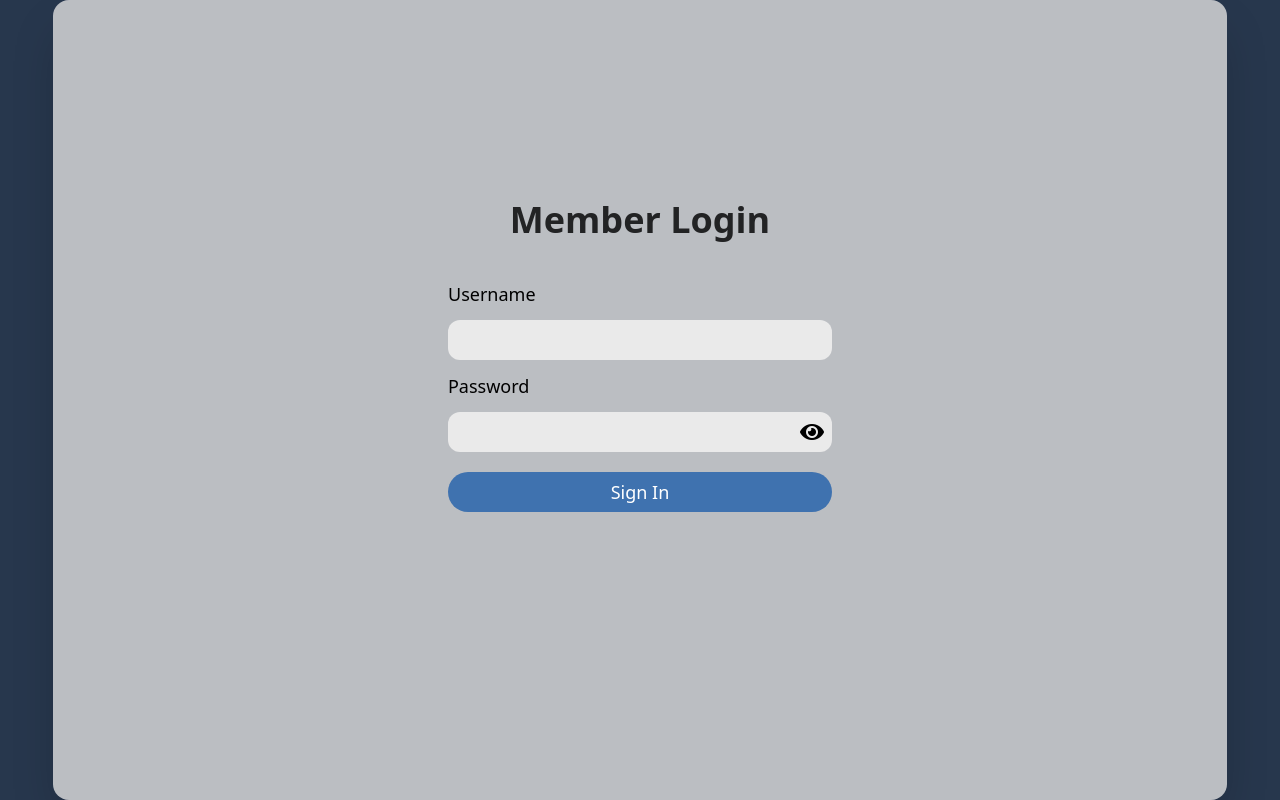
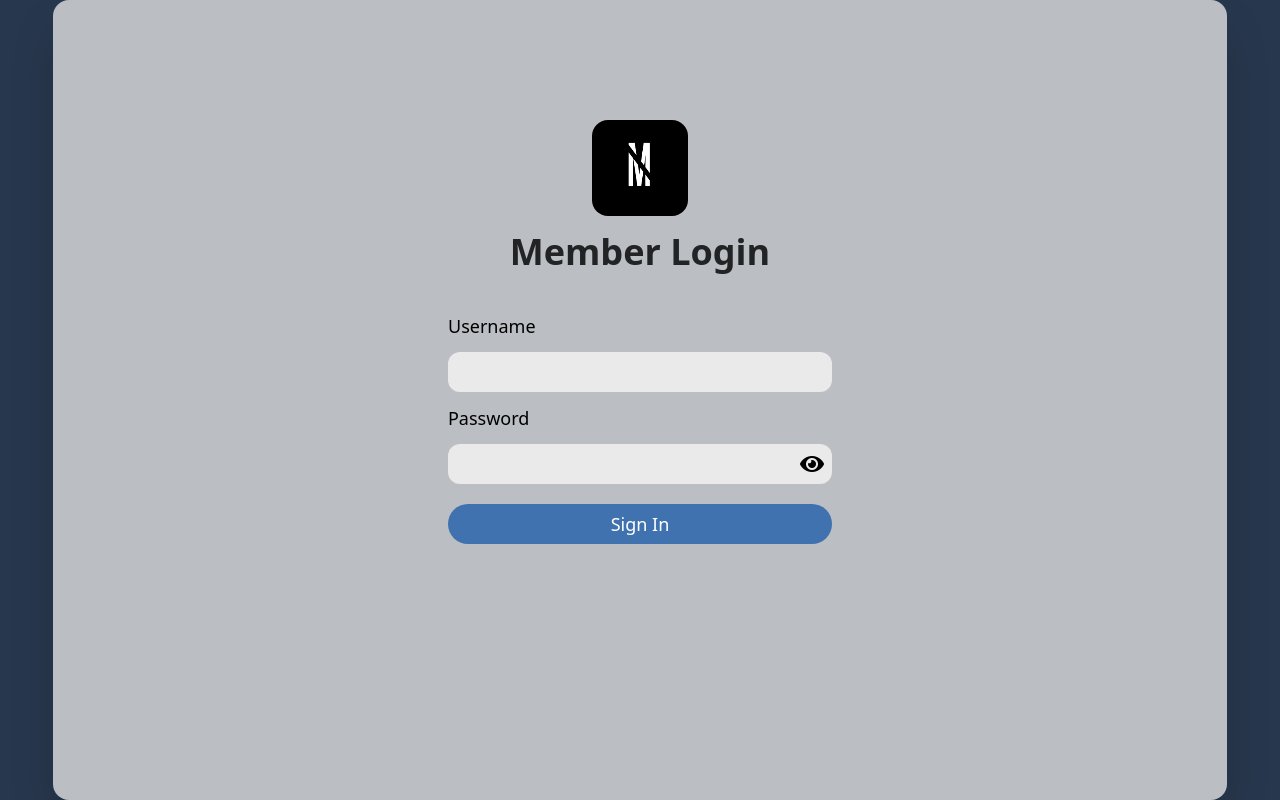
Before and after one commit to ariffikrie/Authentication-Page, a React (Vite) app in the folder authen-page/: page / in a window 1280 px wide. Built offline with nearby package versions, Linux system fonts and the light colour scheme.

Commit message:
added logo. now need to add login data

```diff
--- a/authen-page/index.html
+++ b/authen-page/index.html
@@ -6,7 +6,7 @@
     <link rel="stylesheet" href="/src/styles.css" />
     <link rel="stylesheet" href="https://cdnjs.cloudflare.com/ajax/libs/font-awesome/5.9.0/css/all.min.css" integrity="sha512-q3eWabyZPc1XTCmF+8/LuE1ozpg5xxn7iO89yfSOd5/oKvyqLngoNGsx8jq92Y8eXJ/IRxQbEC+FGSYxtk2oiw==" crossorigin="anonymous" referrerpolicy="no-referrer"/>
     <meta name="viewport" content="width=device-width, initial-scale=1.0" />
-    <title>Vite + React + TS</title>
+    <title>Login Page</title>
   </head>
   <body>
     <div id="root"></div>
--- a/authen-page/src/components/Form.tsx
+++ b/authen-page/src/components/Form.tsx
@@ -38,9 +38,16 @@ const Form: React.FC = () => {
     return (
         <div className="flex w-half h-full bg-[#27374D]">
             <div className="bg-[#fdfaf6b1] h-screen mx-auto w-11/12 rounded-2xl shadow-2xl">
-                <h1 className='text-center text-4xl text-[#222324] hover:text-[#3F7D58] font-extrabold pt-50'>
-                    Member Login
-                </h1>
+                <div className="flex flex-col items-center pt-30">
+                    <img
+                        src="./src/assets/maf-high-resolution-logo.png"
+                        alt="Login Logo"
+                        className=" rounded-2xl w-24 h-24 mb-4"
+                    />
+                    <h1 className='text-center text-4xl text-[#222324] hover:text-[#3F7D58] font-extrabold'>
+                        Member Login
+                    </h1>
+                </div>
                 {error ? (
                     <div className="text-red-500 text-center mb-4">{error}</div>
                 ) : (
```
Also changed, not shown: authen-page/src/assets/maf-high-resolution-logo.png (added).
